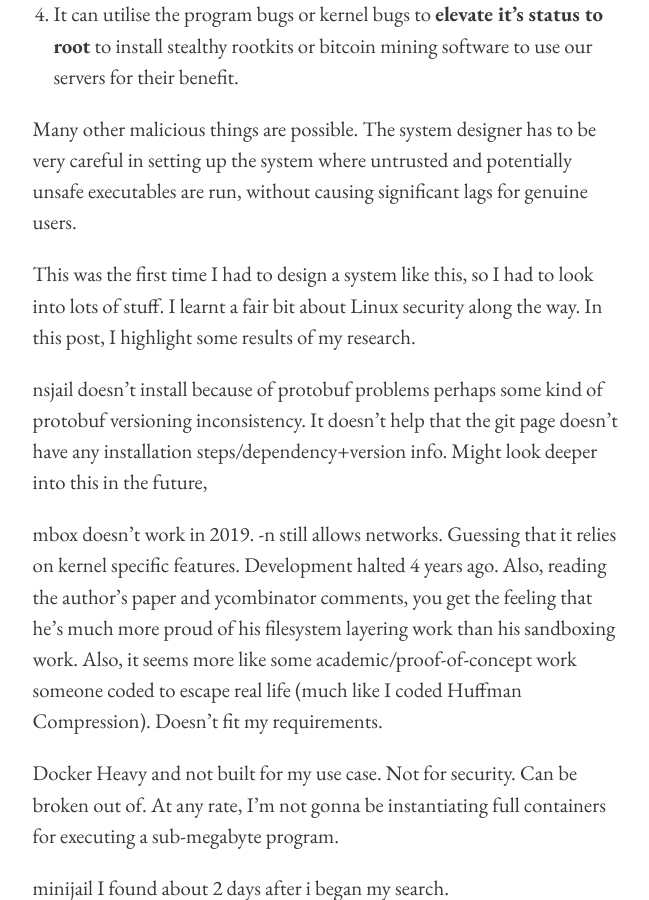
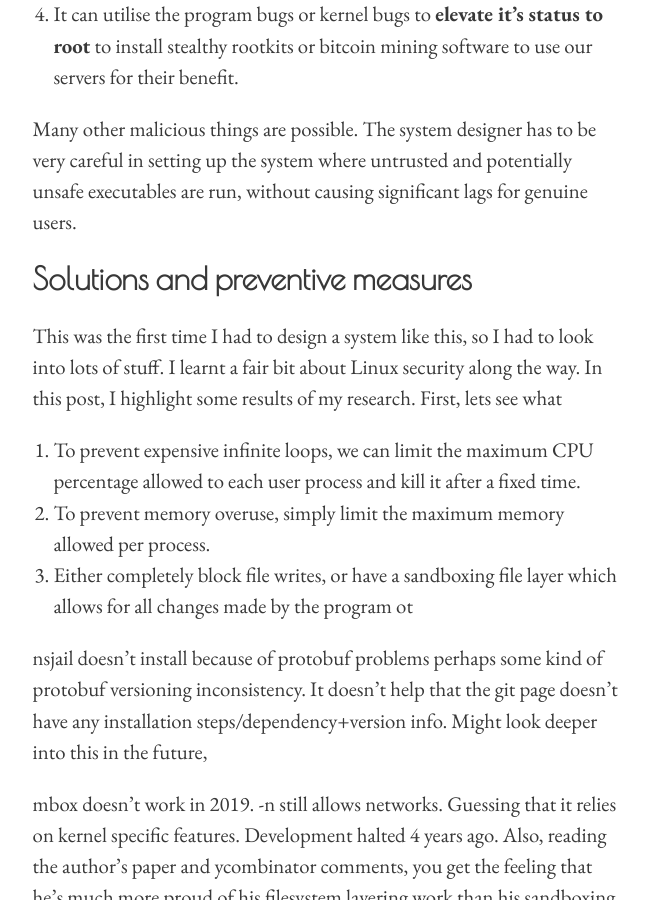
Before and after one commit to niravcodes/niravcodes.github.io, a Jekyll site: the page built from _posts/2019-10-08-sandboxing-small-executables-on-linux-many-tries.md, in a window 1280 px wide and 900 px high, scrolled down 1464 px. Shown: the whole window, without its empty margins (313-962 px from the left). Built offline with Jekyll 4.4.1, drawn with Linux system fonts in a browser that asks for light colours; comment, search, counter and statistics services are not loaded; some of the changed text lies outside the part shown.

Commit message:
Update from Forestry.io nirav Nikhil updated _posts/2019-10-08-sandboxing-small-executables-on-linux-many-tries.md

```diff
--- a/_posts/2019-10-08-sandboxing-small-executables-on-linux-many-tries.md
+++ b/_posts/2019-10-08-sandboxing-small-executables-on-linux-many-tries.md
@@ -25,7 +25,13 @@ But huge security issues emerge by allowing user-generated executable to run on
 
 Many other malicious things are possible. The system designer has to be very careful in setting up the system where untrusted and potentially unsafe executables are run, without causing significant lags for genuine users.
 
-This was the first time I had to design a system like this, so I had to look into lots of stuff. I learnt a fair bit about Linux security along the way. In this post, I highlight some results of my research.
+### Solutions and preventive measures
+
+This was the first time I had to design a system like this, so I had to look into lots of stuff. I learnt a fair bit about Linux security along the way. In this post, I highlight some results of my research. First, lets see what
+
+1. To prevent expensive infinite loops, we can limit the maximum CPU percentage allowed to each user process and kill it after a fixed time.
+2. To prevent memory overuse, simply limit the maximum memory allowed per process.
+3. Either completely block file writes, or have a sandboxing file layer which allows  for all changes made by the program ot
 
 nsjail doesn't install because of protobuf problems perhaps some kind of protobuf versioning inconsistency. It doesn't help that the git page doesn't have any installation steps/dependency+version info. Might look deeper into this in the future,
 
```
Also changed, not shown: other parts of _posts/2019-10-08-sandboxing-small-executables-on-linux-many-tries.md (+2 -2 lines).
